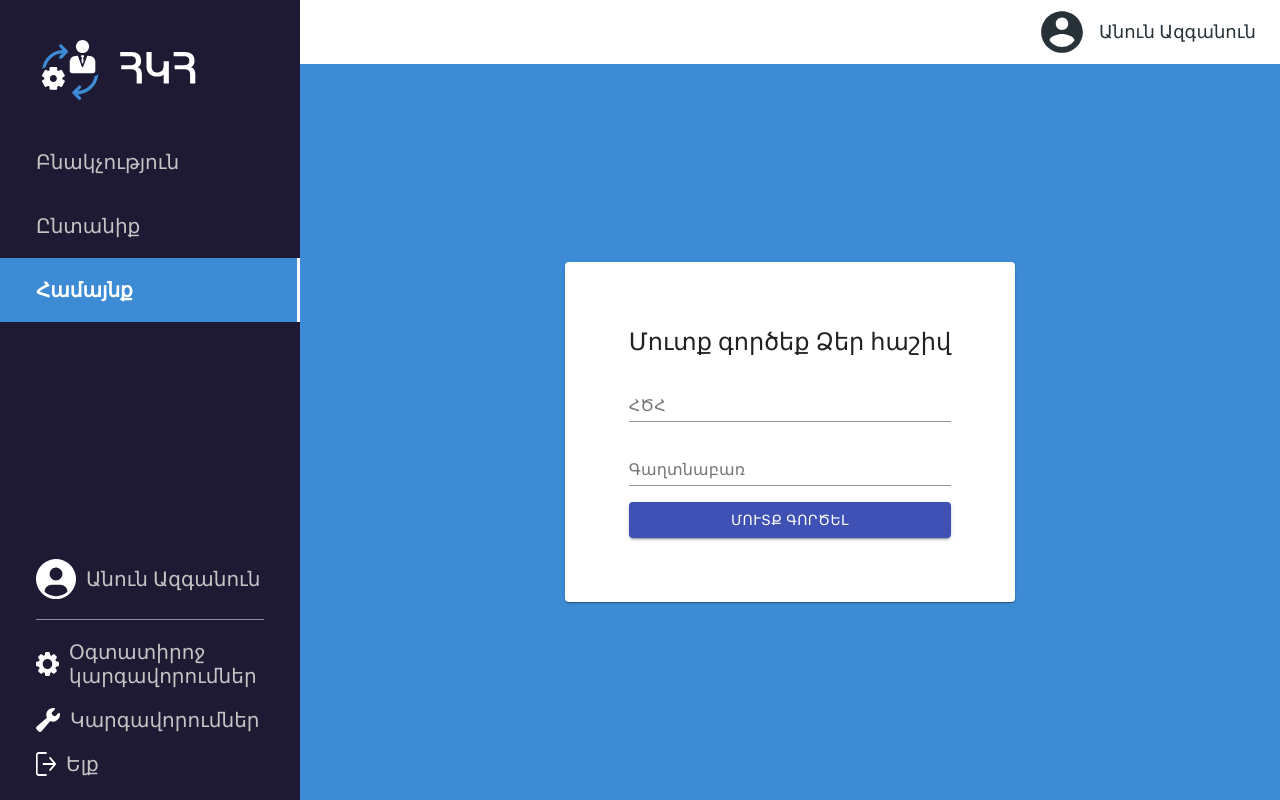
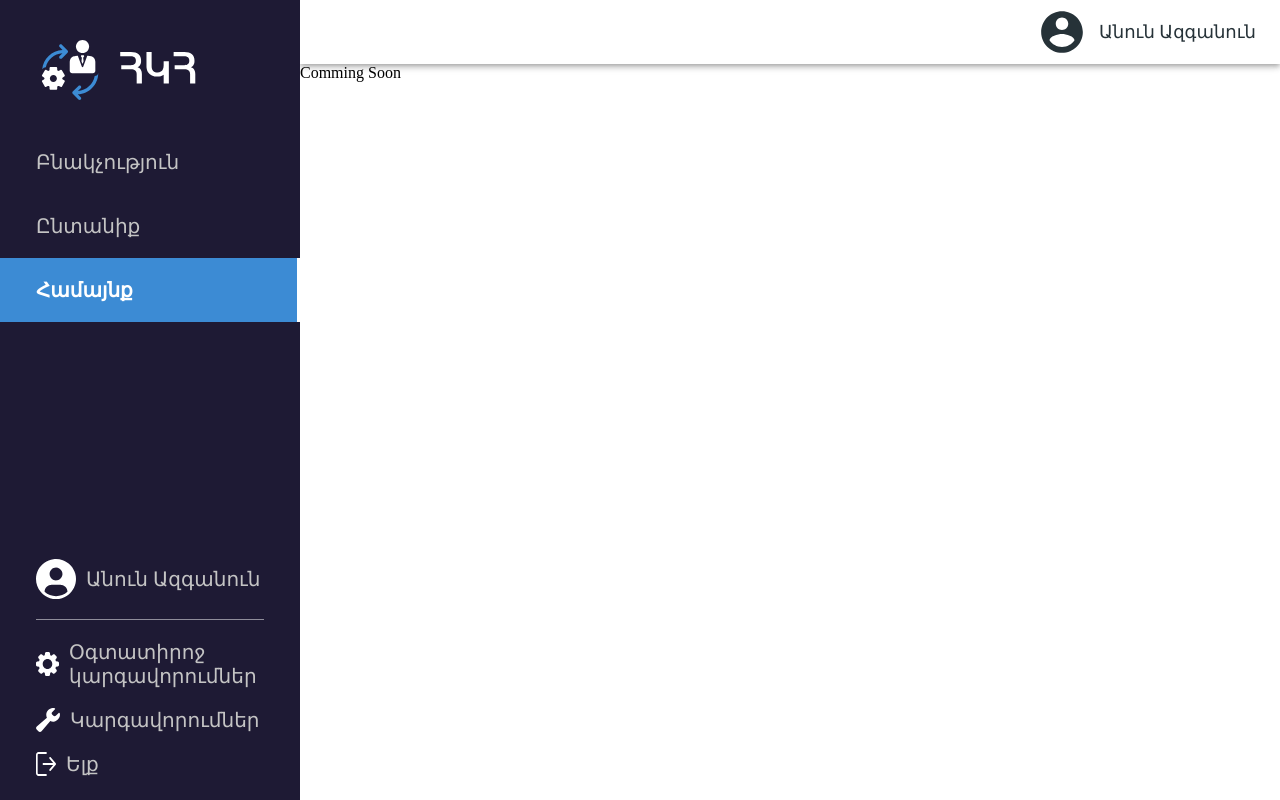
Before and after one commit to gov-artsakh-am/mmip, a React app in the folder frontend/: page /community in a window 1280 px wide. Built offline with nearby package versions, Linux system fonts and the light colour scheme; sample sign-in values are in the browser's storage.

Commit message:
Add comming soon component

```diff
--- a/frontend/src/routes/index.js
+++ b/frontend/src/routes/index.js
@@ -7,6 +7,10 @@ import AppSidebar from '../components/AppSidebar/AppSidebar';
 import AppBarMenu from '../components/AppBarMenu/AppBarMenu';
 import AppDrawer from '../components/AppDrawer/AppDrawer';
 import './Routes.css';
+
+function CommingSoon() {
+  return (<div>Comming Soon</div>);
+};
 
 function PrivateRoute({ component: Component, ...rest }) {
   const sm = useMediaQuery('(max-width: 600px)', { noSsr: true });
@@ -43,9 +47,9 @@ function PrivateRoute({ component: Component, ...rest }) {
 function Routes() {
   return (
     <Switch>
-      <PrivateRoute exact path="/population" component={Auth} />
-      <PrivateRoute exact path="/family" component={Auth} />
-      <PrivateRoute exact path="/community" component={Auth} />
+      <PrivateRoute exact path="/population" component={CommingSoon} />
+      <PrivateRoute exact path="/family" component={CommingSoon} />
+      <PrivateRoute exact path="/community" component={CommingSoon} />
       <Route path="/" component={Auth} />
     </Switch>
   );
```
